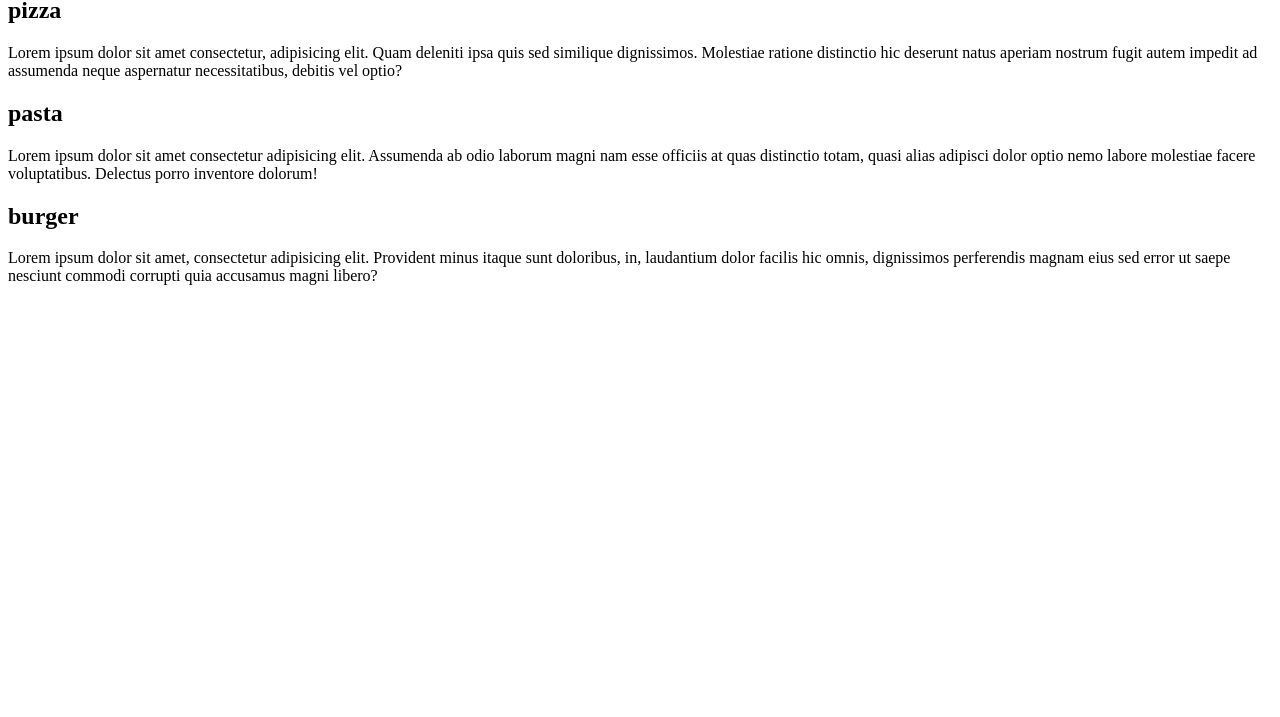
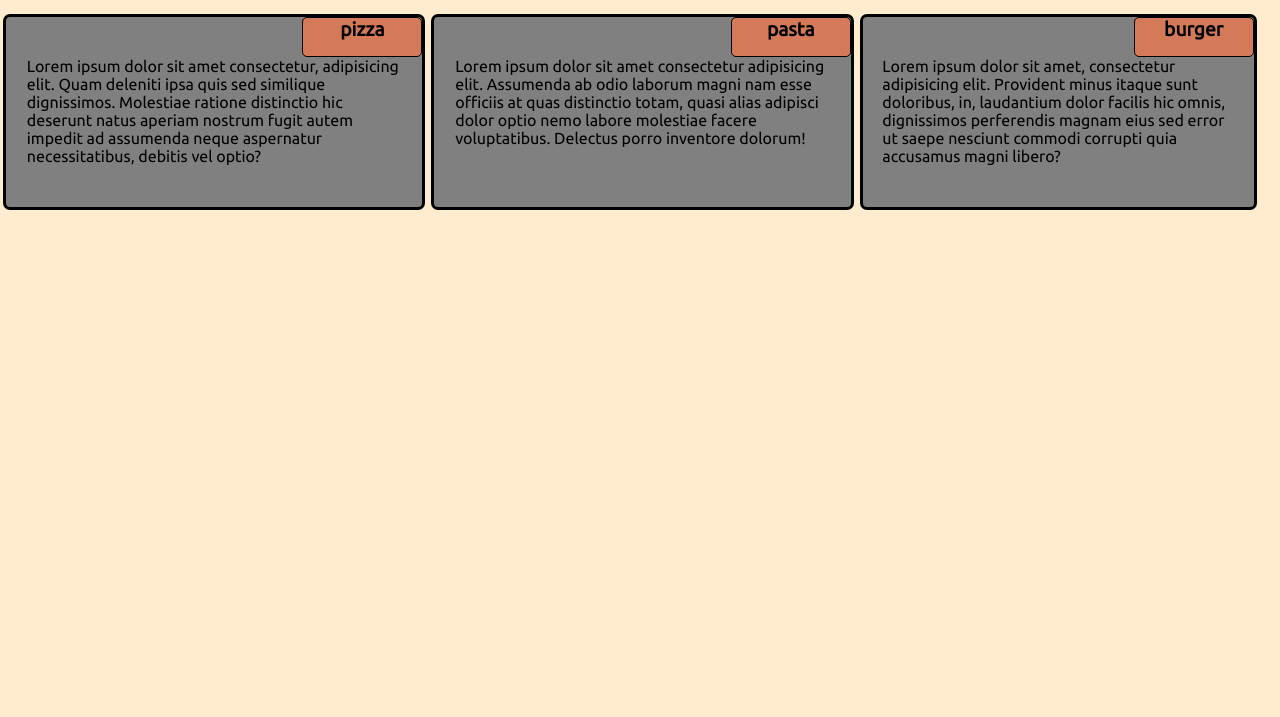
Before and after one commit to saksham1709/UdemyProject1, a plain HTML site: page index.html in a window 1280 px wide. Shown: the part 83-800 px from the top of the page. Drawn offline with Linux system fonts and the light colour scheme; files that its build step writes are made by us from their sources.

Commit message:
Update index.html

```diff
--- a/index.html
+++ b/index.html
@@ -4,7 +4,7 @@
     <meta charset="UTF-8">
     <meta name="viewport" content="width=device-width, initial-scale=1.0">
     <link href="https://fonts.googleapis.com/css?family=Ubuntu&display=swap" rel="stylesheet">
-   <link rel="stylesheet" htef="module_2.css" type="text">
+   <link rel="stylesheet" type="text/css" href="css/module_2.css">
     <title>MODULE_2</title>
 
 </head>
```
